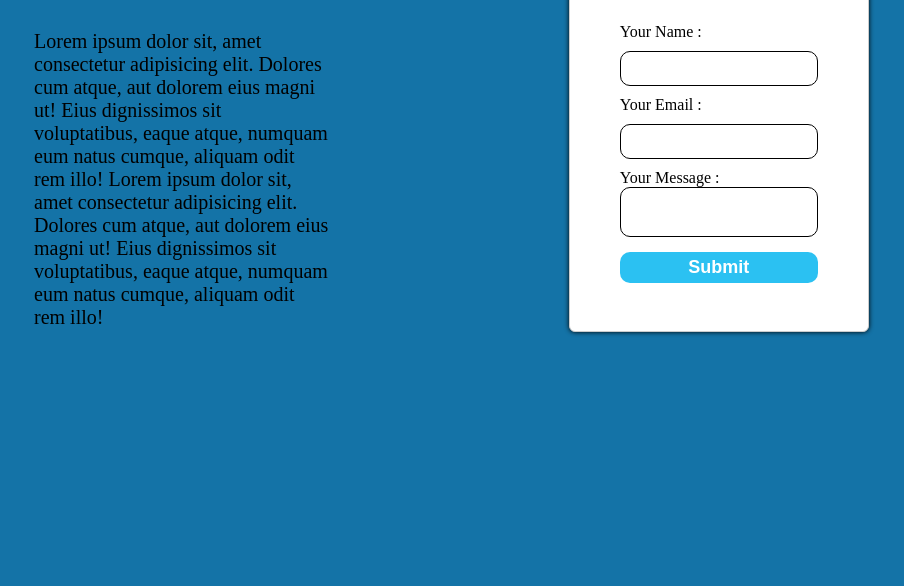
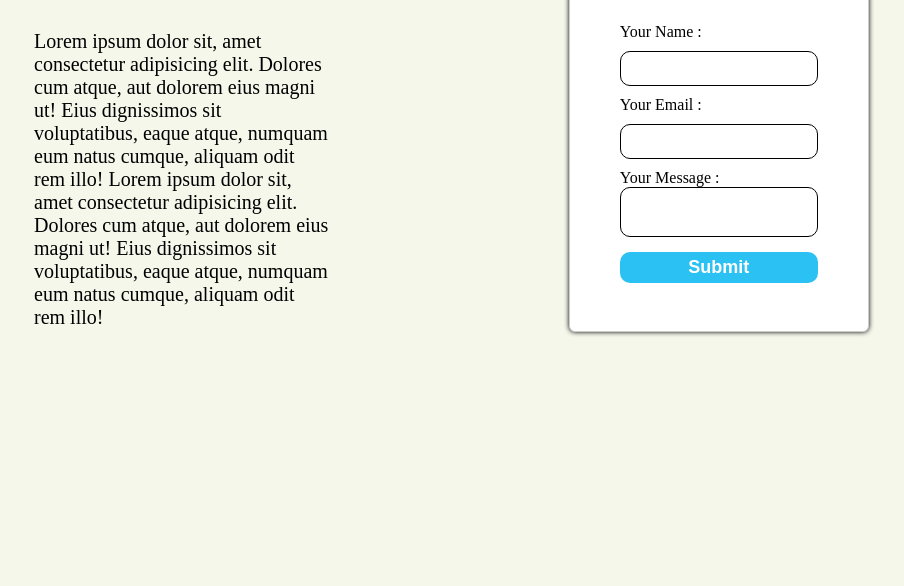
Before and after one commit to Yonisid/Examensarbete, a plain HTML site: page About/About.html in a window 1280 px wide. Shown: the part 214-800 px from the top of the page, without its empty margins (174-1078 px from the left). Drawn offline with Linux system fonts and the light colour scheme.

Commit message:
Updated About page backgroundcolor

```diff
--- a/About/About.css
+++ b/About/About.css
@@ -3,7 +3,7 @@
 }
 
 body{
-    background-color: rgb(20, 115, 167);
+    background-color: #F6F7EB
 }
 
 .contain{
```
Also changed, not shown: About/BQLogga.jpg (added).
